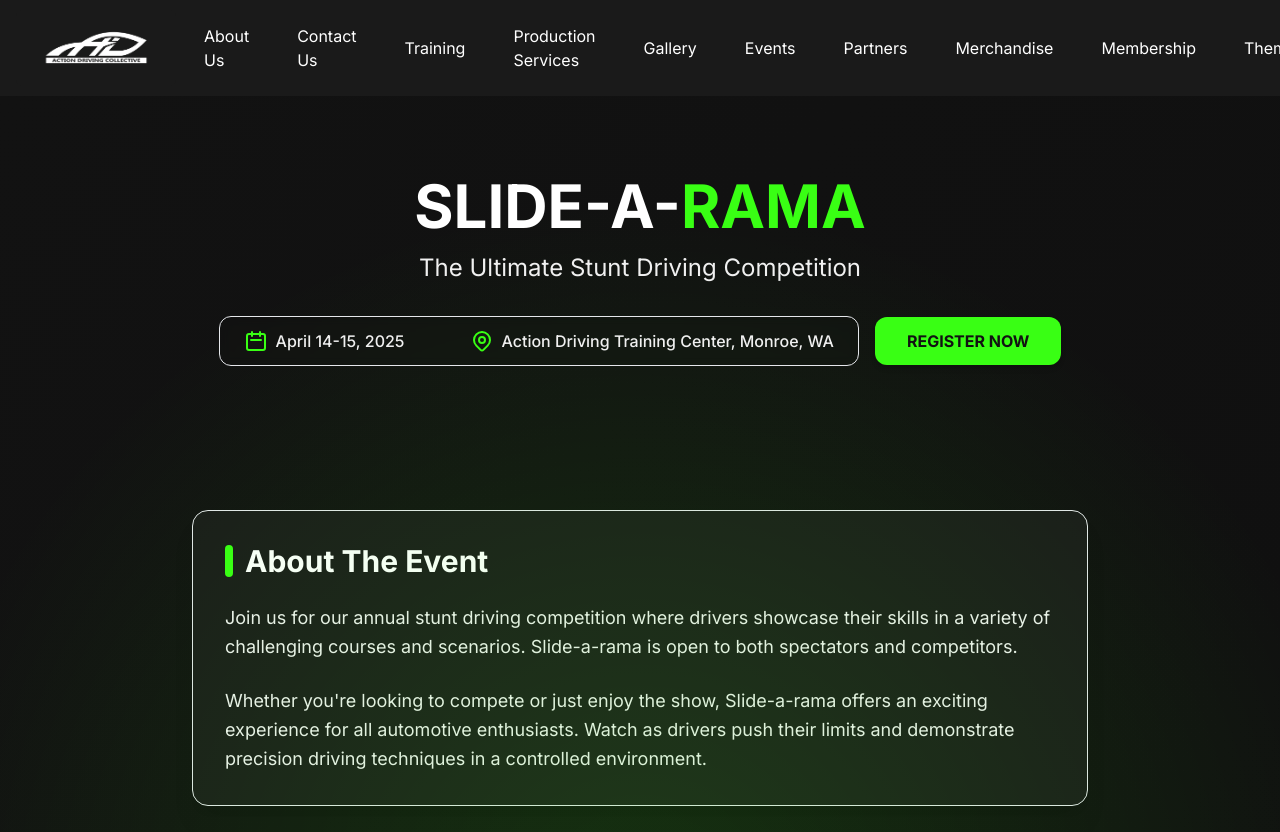
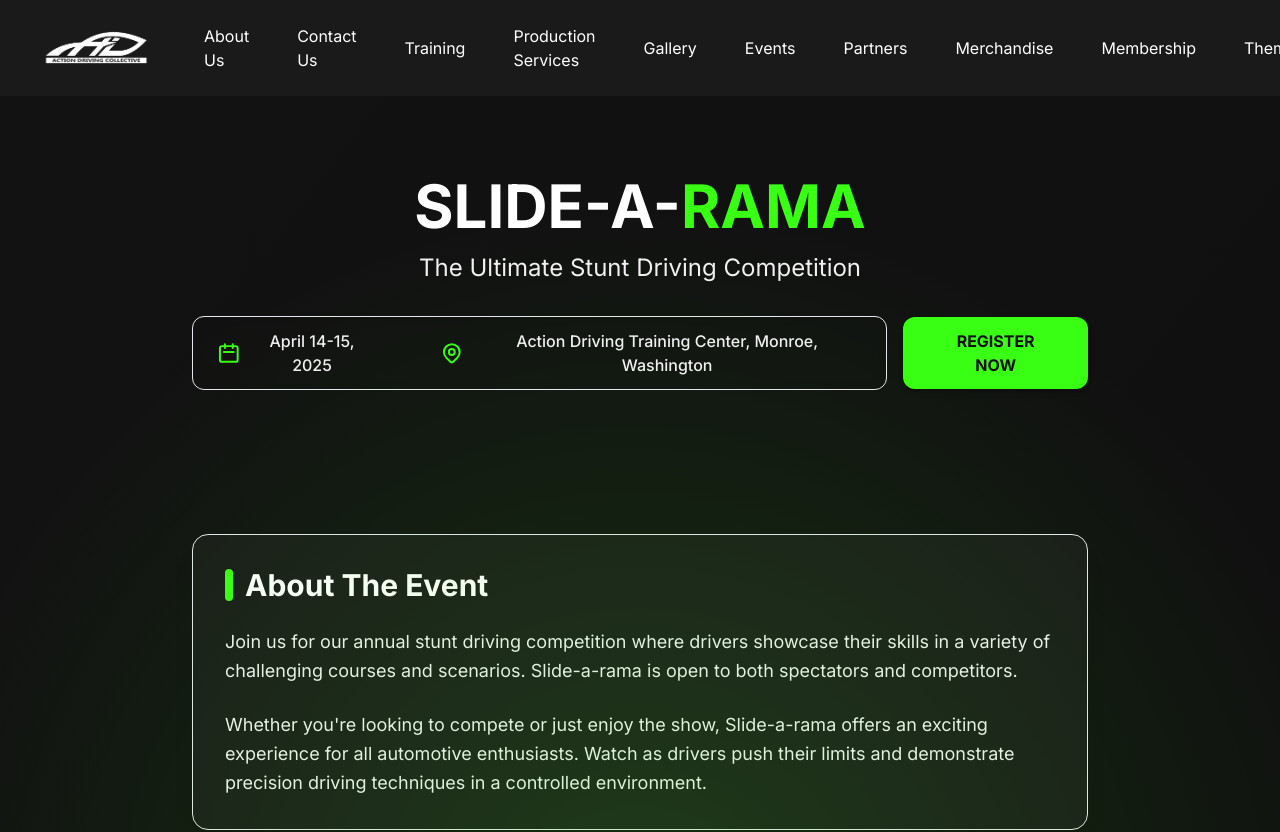
Before and after one commit to KaminKevCrew/action-driving, a Next.js app: page /events/slide-a-rama in a window 1280 px wide. Shown: the top 832 px of the page. Built offline with nearby package versions, Linux system fonts and the light colour scheme.

Commit message:
Change WA to Washington

```diff
--- a/src/app/events/slide-a-rama/page.tsx
+++ b/src/app/events/slide-a-rama/page.tsx
@@ -36,7 +36,7 @@ export default function SlideARamaPage() {
                       <path strokeLinecap="round" strokeLinejoin="round" strokeWidth="2" d="M17.657 16.657L13.414 20.9a1.998 1.998 0 01-2.827 0l-4.244-4.243a8 8 0 1111.314 0z"></path>
                       <path strokeLinecap="round" strokeLinejoin="round" strokeWidth="2" d="M15 11a3 3 0 11-6 0 3 3 0 016 0z"></path>
                     </svg>
-                    <span className="text-text-normal font-medium">Action Driving Training Center, Monroe, WA</span>
+                    <span className="text-text-normal font-medium">Action Driving Training Center, Monroe, Washington</span>
                   </div>
                 </div>
               </div>
```
